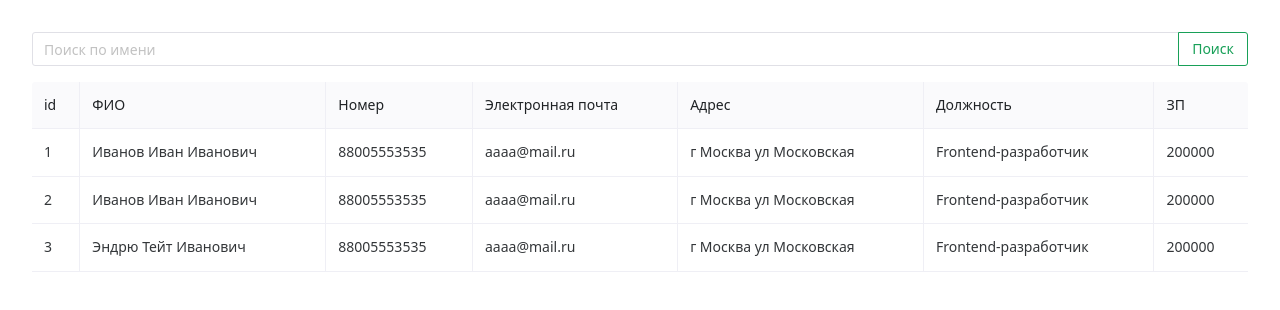
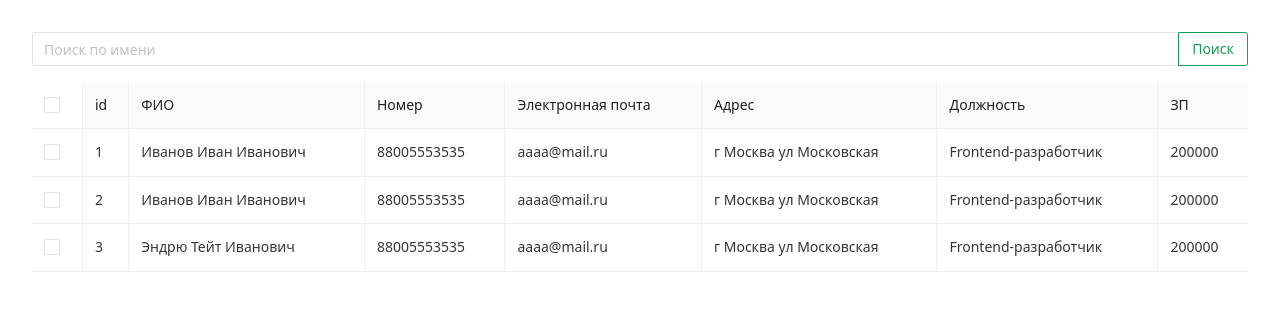
Before and after one commit to yakovlavrinov/vue-examples, a Vue app: page / in a window 1280 px wide. Shown: the top 310 px of the page. Built offline with nearby package versions, Linux system fonts and the light colour scheme.

Commit message:
add checkbox for table

```diff
--- a/src/widgets/user-table/ui/UserTableColumns.vue
+++ b/src/widgets/user-table/ui/UserTableColumns.vue
@@ -1,5 +1,5 @@
 <script setup lang="ts">
-import type { UserTableColumn } from 'src/entities/user/model/types';
+import type { UserTableColumn } from "src/entities/user/model/types";
 
 interface Props {
   columns: UserTableColumn[];
@@ -11,6 +11,7 @@ const props = defineProps<Props>();
 <template>
   <thead>
     <tr>
+      <td><n-checkbox /></td>
       <th v-for="column in props.columns" :key="column.type">
         {{ column.name }}
       </th>
--- a/src/widgets/user-table/ui/UserTableRows.vue
+++ b/src/widgets/user-table/ui/UserTableRows.vue
@@ -12,6 +12,7 @@ const props = defineProps<Props>();
 <template>
   <tbody>
     <tr v-for="user in props.users" :key="user.id">
+      <td><n-checkbox /></td>
       <td v-for="column in props.columns" :key="column.type">
         {{ user[column.type as keyof User] }}
       </td>
```
